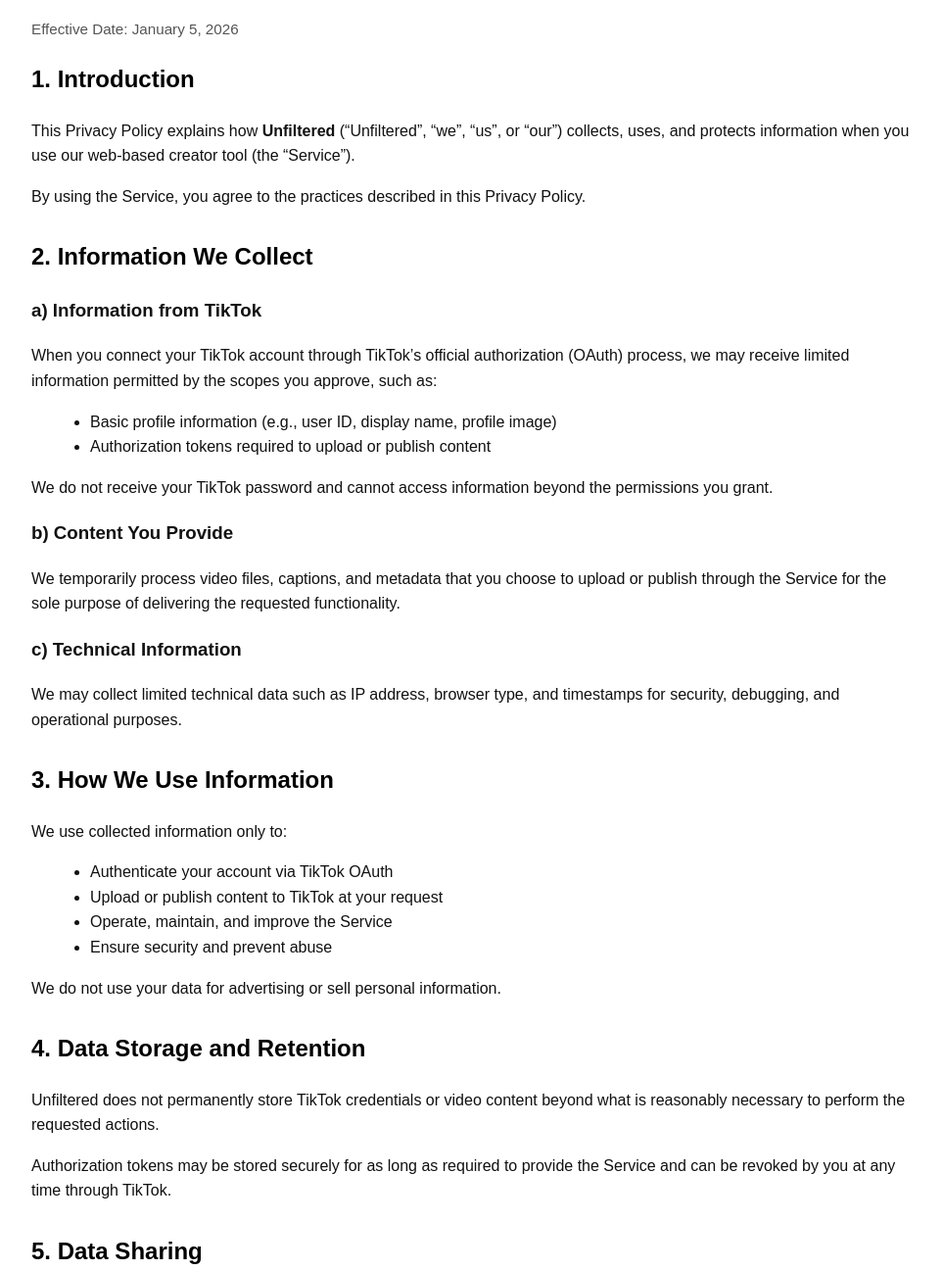
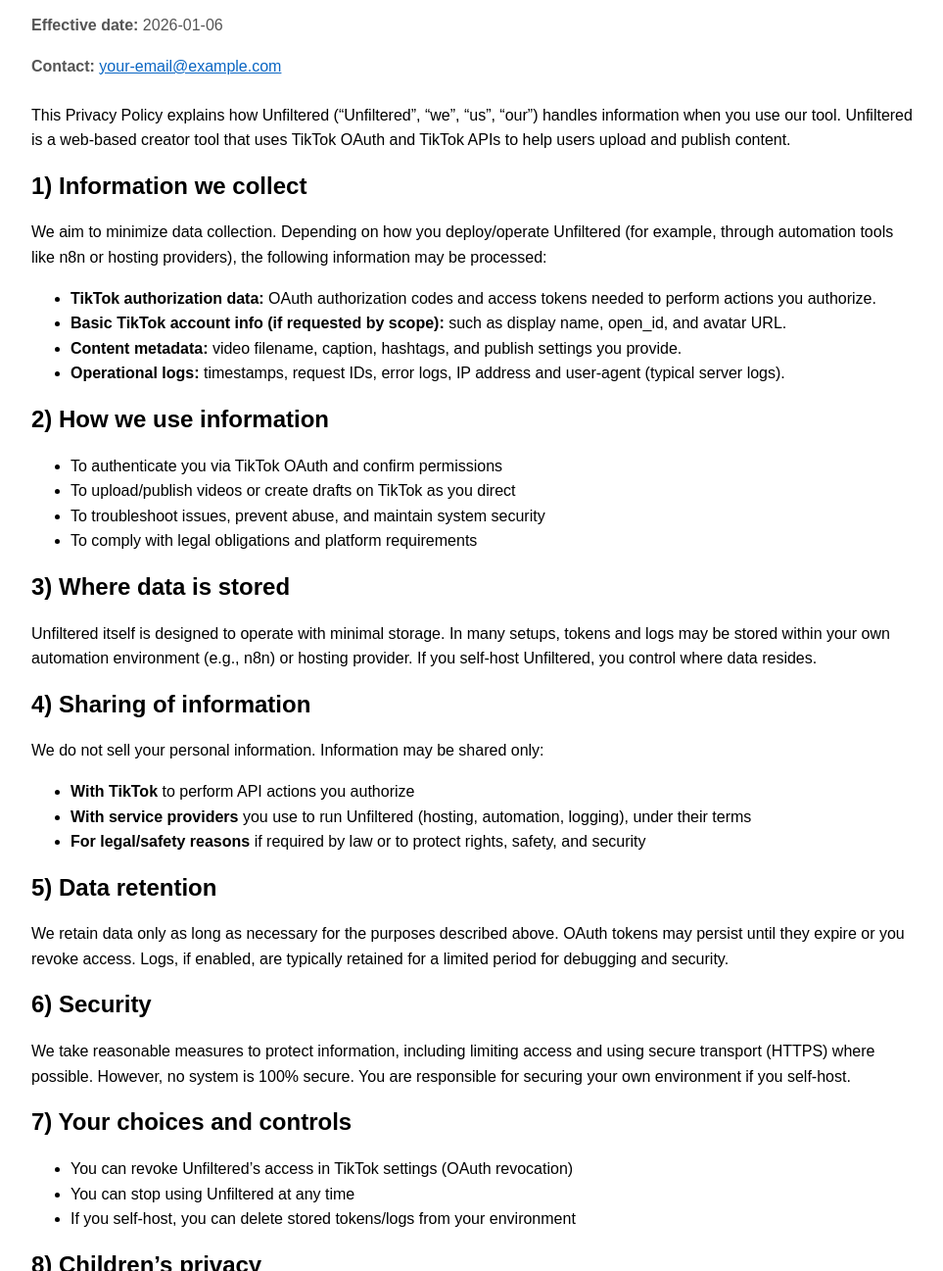
Before and after one commit to bunnysatth-cell/unfiltered, a plain HTML site: page privacy.html in a window 1280 px wide. Shown: the part 128-1425 px from the top of the page at 98% size, without its empty margins (158-1121 px from the left). Drawn offline with Linux system fonts and the light colour scheme.

Commit message:
Update privacy.html

```diff
--- a/privacy.html
+++ b/privacy.html
@@ -1,188 +1,108 @@
 <!DOCTYPE html>
 <html lang="en">
 <head>
-  <meta charset="UTF-8">
-  <title>Unfiltered – Privacy Policy</title>
-  <meta name="viewport" content="width=device-width, initial-scale=1.0">
+  <meta charset="UTF-8" />
+  <meta name="viewport" content="width=device-width, initial-scale=1"/>
+  <title>Unfiltered — Privacy Policy</title>
   <style>
-    body {
-      font-family: Arial, Helvetica, sans-serif;
-      background: #ffffff;
-      color: #111;
-      line-height: 1.6;
-      margin: 0;
-      padding: 0;
-    }
-    main {
-      max-width: 900px;
-      margin: auto;
-      padding: 40px 20px;
-    }
-    h1, h2 {
-      color: #000;
-    }
-    h1 {
-      border-bottom: 2px solid #ddd;
-      padding-bottom: 10px;
-    }
-    section {
-      margin-bottom: 30px;
-    }
-    ul {
-      margin-left: 20px;
-    }
-    a {
-      color: #0066cc;
-      text-decoration: none;
-    }
-    a:hover {
-      text-decoration: underline;
-    }
-    .muted {
-      color: #555;
-      font-size: 0.95em;
-    }
+    body { font-family: Arial, sans-serif; max-width: 900px; margin: 40px auto; padding: 0 16px; line-height: 1.6; }
+    h1,h2 { line-height: 1.2; }
+    .meta { color:#555; margin-bottom: 24px; }
+    code { background:#f4f4f4; padding:2px 6px; border-radius:4px; }
+    a { color: #0b66c3; }
   </style>
 </head>
 <body>
+  <h1>Privacy Policy</h1>
+  <div class="meta">
+    <p><strong>App:</strong> Unfiltered</p>
+    <p><strong>Effective date:</strong> <span id="date"></span></p>
+    <p><strong>Contact:</strong> <a href="mailto:your-email@example.com">your-email@example.com</a></p>
+  </div>
 
-<main>
-  <h1>Privacy Policy</h1>
-  <p class="muted">Effective Date: January 5, 2026</p>
+  <p>
+    This Privacy Policy explains how Unfiltered (“Unfiltered”, “we”, “us”, “our”) handles information when you use our tool.
+    Unfiltered is a web-based creator tool that uses TikTok OAuth and TikTok APIs to help users upload and publish content.
+  </p>
 
-  <section>
-    <h2>1. Introduction</h2>
+  <h2>1) Information we collect</h2>
   <p>
-      This Privacy Policy explains how <strong>Unfiltered</strong> (“Unfiltered”, “we”, “us”, or “our”)
-      collects, uses, and protects information when you use our web-based creator tool (the “Service”).
-    </p>
-    <p>
-      By using the Service, you agree to the practices described in this Privacy Policy.
-    </p>
-  </section>
-
-  <section>
-    <h2>2. Information We Collect</h2>
-
-    <h3>a) Information from TikTok</h3>
-    <p>
-      When you connect your TikTok account through TikTok’s official authorization (OAuth) process,
-      we may receive limited information permitted by the scopes you approve, such as:
+    We aim to minimize data collection. Depending on how you deploy/operate Unfiltered (for example, through automation tools
+    like n8n or hosting providers), the following information may be processed:
   </p>
   <ul>
-      <li>Basic profile information (e.g., user ID, display name, profile image)</li>
-      <li>Authorization tokens required to upload or publish content</li>
+    <li><strong>TikTok authorization data:</strong> OAuth authorization codes and access tokens needed to perform actions you authorize.</li>
+    <li><strong>Basic TikTok account info (if requested by scope):</strong> such as display name, open_id, and avatar URL.</li>
+    <li><strong>Content metadata:</strong> video filename, caption, hashtags, and publish settings you provide.</li>
+    <li><strong>Operational logs:</strong> timestamps, request IDs, error logs, IP address and user-agent (typical server logs).</li>
   </ul>
+
+  <h2>2) How we use information</h2>
+  <ul>
+    <li>To authenticate you via TikTok OAuth and confirm permissions</li>
+    <li>To upload/publish videos or create drafts on TikTok as you direct</li>
+    <li>To troubleshoot issues, prevent abuse, and maintain system security</li>
+    <li>To comply with legal obligations and platform requirements</li>
+  </ul>
+
+  <h2>3) Where data is stored</h2>
   <p>
-      We do not receive your TikTok password and cannot access information beyond the permissions you grant.
+    Unfiltered itself is designed to operate with minimal storage. In many setups, tokens and logs may be stored within your
+    own automation environment (e.g., n8n) or hosting provider. If you self-host Unfiltered, you control where data resides.
   </p>
 
-    <h3>b) Content You Provide</h3>
+  <h2>4) Sharing of information</h2>
   <p>
-      We temporarily process video files, captions, and metadata that you choose to upload or publish
-      through the Service for the sole purpose of delivering the requested functionality.
+    We do not sell your personal information. Information may be shared only:
+  </p>
+  <ul>
+    <li><strong>With TikTok</strong> to perform API actions you authorize</li>
+    <li><strong>With service providers</strong> you use to run Unfiltered (hosting, automation, logging), under their terms</li>
+    <li><strong>For legal/safety reasons</strong> if required by law or to protect rights, safety, and security</li>
+  </ul>
+
+  <h2>5) Data retention</h2>
+  <p>
+    We retain data only as long as necessary for the purposes described above. OAuth tokens may persist until they expire or
+    you revoke access. Logs, if enabled, are typically retained for a limited period for debugging and security.
   </p>
 
-    <h3>c) Technical Information</h3>
+  <h2>6) Security</h2>
   <p>
-      We may collect limited technical data such as IP address, browser type, and timestamps for
-      security, debugging, and operational purposes.
+    We take reasonable measures to protect information, including limiting access and using secure transport (HTTPS) where possible.
+    However, no system is 100% secure. You are responsible for securing your own environment if you self-host.
   </p>
-  </section>
 
-  <section>
-    <h2>3. How We Use Information</h2>
-    <p>We use collected information only to:</p>
+  <h2>7) Your choices and controls</h2>
   <ul>
-      <li>Authenticate your account via TikTok OAuth</li>
-      <li>Upload or publish content to TikTok at your request</li>
-      <li>Operate, maintain, and improve the Service</li>
-      <li>Ensure security and prevent abuse</li>
+    <li>You can revoke Unfiltered’s access in TikTok settings (OAuth revocation)</li>
+    <li>You can stop using Unfiltered at any time</li>
+    <li>If you self-host, you can delete stored tokens/logs from your environment</li>
   </ul>
+
+  <h2>8) Children’s privacy</h2>
   <p>
-      We do not use your data for advertising or sell personal information.
+    Unfiltered is not intended for children and should not be used by anyone under the age required to use TikTok in their region.
   </p>
-  </section>
 
-  <section>
-    <h2>4. Data Storage and Retention</h2>
+  <h2>9) International users</h2>
   <p>
-      Unfiltered does not permanently store TikTok credentials or video content beyond what is
-      reasonably necessary to perform the requested actions.
+    If you access Unfiltered from outside the region where it’s hosted, your information may be processed in other countries
+    depending on your hosting/automation setup.
   </p>
+
+  <h2>10) Changes to this policy</h2>
   <p>
-      Authorization tokens may be stored securely for as long as required to provide the Service
-      and can be revoked by you at any time through TikTok.
+    We may update this Privacy Policy from time to time. The “Effective date” above will reflect the latest revision.
   </p>
-  </section>
 
-  <section>
-    <h2>5. Data Sharing</h2>
+  <h2>11) Contact</h2>
   <p>
-      We do not sell or rent personal data.
+    Questions? Email <a href="mailto:your-email@example.com">your-email@example.com</a>.
   </p>
-    <p>
-      Data may be shared only with:
-    </p>
-    <ul>
-      <li>TikTok, as required to perform authorized uploads or publishing</li>
-      <li>Service providers that support infrastructure, automation, or hosting</li>
-    </ul>
-    <p>
-      All third-party providers are required to handle data securely and only for service delivery.
-    </p>
-  </section>
 
-  <section>
-    <h2>6. Third-Party Platforms</h2>
-    <p>
-      The Service integrates with third-party platforms such as TikTok.
-      Your use of those platforms is governed by their own privacy policies and terms.
-    </p>
-    <p>
-      Unfiltered is not responsible for the privacy practices of third-party services.
-    </p>
-  </section>
-
-  <section>
-    <h2>7. Security</h2>
-    <p>
-      We implement reasonable technical and organizational measures to protect information
-      against unauthorized access, loss, or misuse.
-    </p>
-    <p>
-      However, no system can be guaranteed to be 100% secure.
-    </p>
-  </section>
-
-  <section>
-    <h2>8. Your Choices</h2>
-    <p>
-      You may revoke TikTok authorization at any time via your TikTok account settings.
-    </p>
-    <p>
-      Discontinuing use of the Service will stop further data processing.
-    </p>
-  </section>
-
-  <section>
-    <h2>9. Changes to This Policy</h2>
-    <p>
-      We may update this Privacy Policy from time to time.
-      Continued use of the Service after changes indicates acceptance of the updated policy.
-    </p>
-  </section>
-
-  <section>
-    <h2>10. Contact</h2>
-    <p>
-      If you have questions or concerns about this Privacy Policy, contact us at:
-      <br>
-      <strong>Email:</strong> unfiltered.creator.tool@gmail.com
-    </p>
-  </section>
-
-</main>
-
+  <script>
+    document.getElementById("date").textContent = new Date().toISOString().slice(0,10);
+  </script>
 </body>
 </html>
```
Lines whose indentation alone changed are shown as unchanged.
